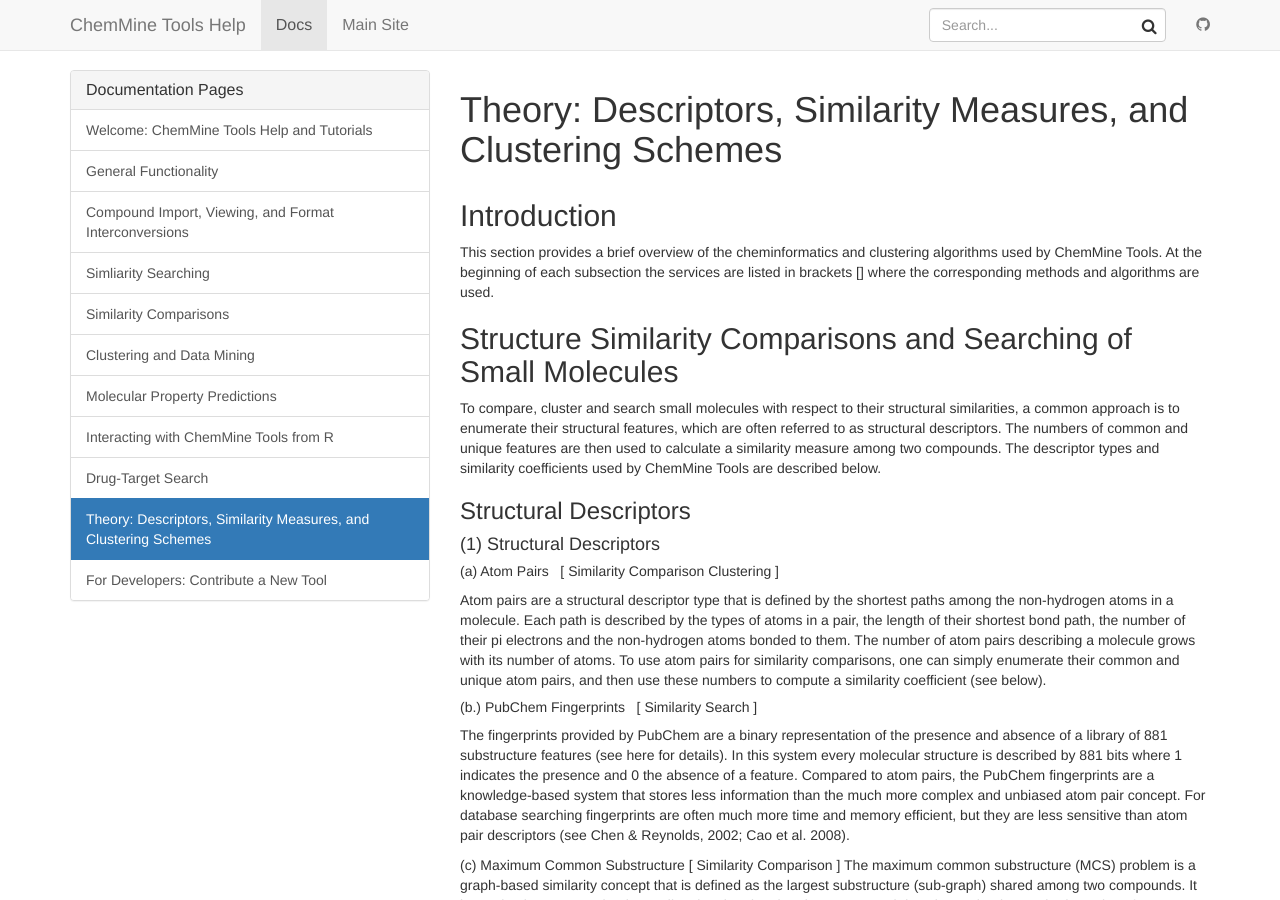
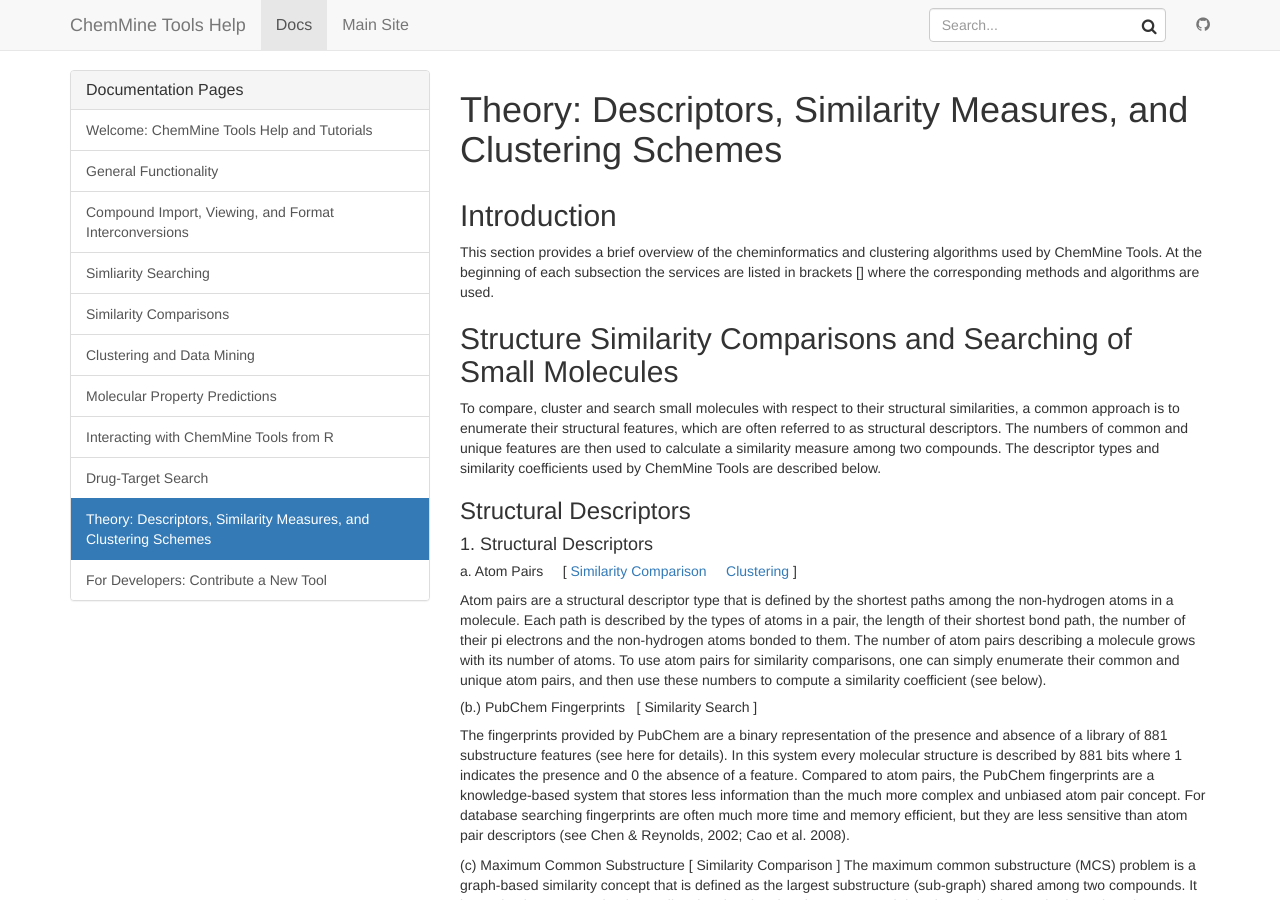
Before and after one commit to girke-lab/chemminetools-docs, a Jekyll site: the page built from _docs/theory.md, in a window 1280 px wide and 900 px high. Built offline with Jekyll 4.4.1, drawn with Linux system fonts in a browser that asks for light colours; part of the change alters nothing that is shown.

```diff
--- a/_docs/theory.md
+++ b/_docs/theory.md
@@ -13,9 +13,9 @@ To compare, cluster and search small molecules with respect to their structural
 
 ### Structural Descriptors
 
-#### (1) Structural Descriptors
+#### 1. Structural Descriptors
 
-##### (a) Atom Pairs &nbsp; [   Similarity Comparison     Clustering   ]
+##### a. Atom Pairs &nbsp; &nbsp; [   [Similarity Comparison](https://chemminetools.ucr.edu/similarity/)  &nbsp; &nbsp;  [Clustering](https://chemminetools.ucr.edu/myCompounds/addCompoundsNoneNone)   ]
 
 Atom pairs are a structural descriptor type that is defined by the shortest paths among the non-hydrogen atoms in a molecule. Each path is described by the types of atoms in a pair, the length of their shortest bond path, the number of their pi electrons and the non-hydrogen atoms bonded to them. The number of atom pairs describing a molecule grows with its number of atoms. To use atom pairs for similarity comparisons, one can simply enumerate their common and unique atom pairs, and then use these numbers to compute a similarity coefficient (see below).
 
```
